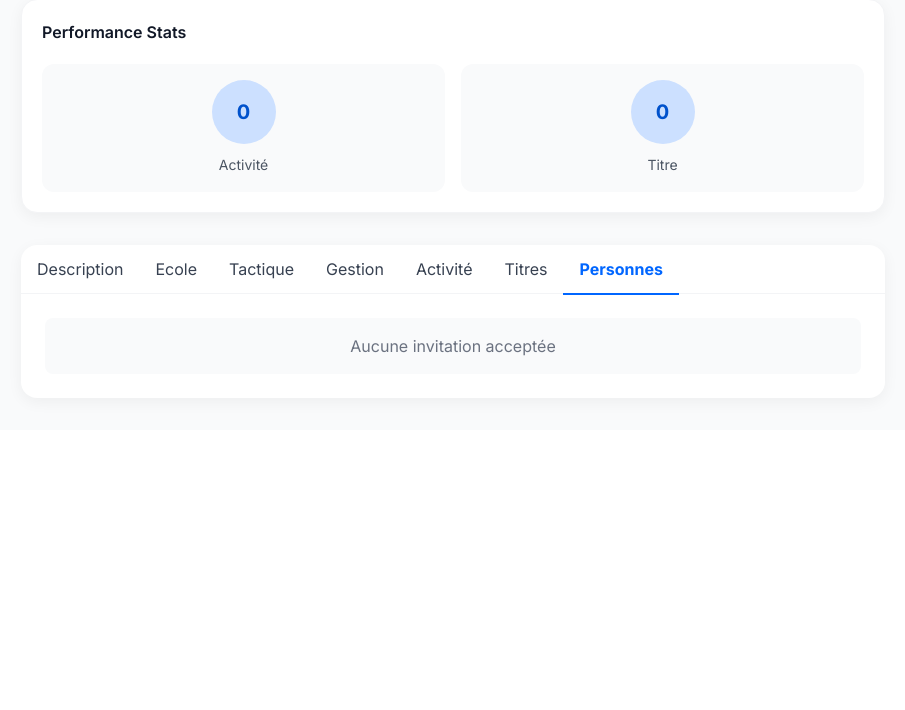
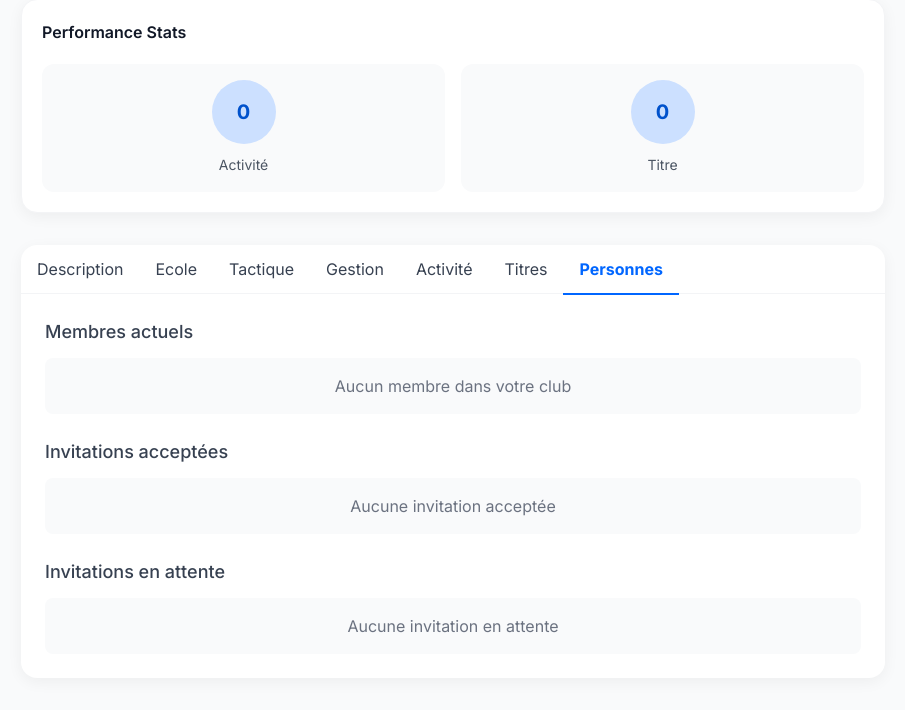
Before and after one commit to zakariaeelhassad/FIL-ROUGE, a Laravel app: template Implementation/resources/views/pages/profil_club_manager.blade.php in a window 1280 px wide, after a click on "Personnes". Shown: the part 524-1234 px from the top of the page, without its empty margins (187-1092 px from the left). Before the commit the page ends 925 px from the top, so only its background shows below. Run offline with Laravel 10, Linux system fonts and the light colour scheme; the template is opened without the code that fills it, so the values that code supplies are empty; some libraries are stand-ins or nearby versions.

Commit message:
j'ai modifier dans la parti des frantend

```diff
--- a/Implementation/resources/views/components/profil/profil_club_admin/personne.blade.php
+++ b/Implementation/resources/views/components/profil/profil_club_admin/personne.blade.php
@@ -1,6 +1,7 @@
+<!-- Section des joueurs -->
 <div class="relative">
     @if(auth()->check() && auth()->id() === $user->id)
-    <div class="flex justify-between items-center mb-4">
+    <div class="flex flex-col sm:flex-row justify-between items-start sm:items-center mb-4 gap-3 sm:gap-0">
         <h3 class="text-xl font-semibold text-gray-800">Joueurs</h3>
         <button
             type="button"
@@ -13,8 +14,52 @@
     </div>
     @endif
 
+    <!-- Affichage des joueurs membres du club -->
+    <div class="mb-6">
+        <h4 class="text-lg font-medium text-gray-700 mb-3">Membres actuels</h4>
+        @if(isset($clubMembers) && $clubMembers->count() > 0)
+            <div class="grid grid-cols-1 sm:grid-cols-2 lg:grid-cols-3 gap-6">
+                @foreach($clubMembers as $member)
+                    @php
+                        $user = $member->user ?? null;
+                    @endphp
+                    <div class="rounded-xl overflow-hidden border border-gray-200 hover:shadow-md transition">
+                        <div class="h-24 bg-gradient-to-r from-brand-700 to-brand-900 relative">
+                            <div class="absolute left-1/2 transform -translate-x-1/2 -bottom-8">
+                                <div class="w-16 h-16 rounded-full bg-white p-1 shadow-md">
+                                    <div class="w-full h-full rounded-full overflow-hidden bg-gray-100">
+                                        <img
+                                            src="{{ asset('storage/' . ($user->profile_image ?? '../../../images/la-personne.png')) }}"
+                                            alt="Profile photo"
+                                            class="w-full h-full object-cover"
+                                        />
+                                    </div>
+                                </div>
+                            </div>
+                        </div>
 
-    @if(isset($invitations) && is_countable($invitations) && $invitations->where('status', 'accepted')->count() > 0)
+                        <div class="pt-10 pb-5 px-4 text-center">
+                            <h3 class="font-semibold text-gray-900">{{ $user->full_name ?? 'Joueur' }}</h3>
+                            <p class="text-gray-500 text-sm">{{ $user->email ?? 'email@example.com' }}</p>
+                            <div class="my-3">
+                                <span class="px-2 py-1 text-xs rounded-full bg-blue-100 text-blue-800 font-semibold">Membre</span>
+                            </div>
+                            <p class="text-xs text-gray-500">Depuis le {{ $member->updated_at->format('d/m/Y') }}</p>
+                        </div>
+                    </div>
+                @endforeach
+            </div>
+        @else
+            <div class="bg-gray-50 rounded-lg p-4 text-center text-gray-500">
+                Aucun membre dans votre club
+            </div>
+        @endif
+    </div>
+
+    <!-- Affichage des invitations acceptées -->
+    <div class="mb-6">
+        <h4 class="text-lg font-medium text-gray-700 mb-3">Invitations acceptées</h4>
+        @if(isset($invitations) && $invitations->where('status', 'accepted')->count() > 0)
             <div class="grid grid-cols-1 sm:grid-cols-2 lg:grid-cols-3 gap-6">
                 @foreach($invitations->where('status', 'accepted') as $invitation)
                     @php
@@ -38,11 +83,9 @@
                         <div class="pt-10 pb-5 px-4 text-center">
                             <h3 class="font-semibold text-gray-900">{{ $user->full_name ?? 'Joueur' }}</h3>
                             <p class="text-gray-500 text-sm">{{ $user->email ?? 'email@example.com' }}</p>
-
                             <div class="my-3">
                                 <span class="px-2 py-1 text-xs rounded-full bg-green-100 text-green-800 font-semibold">Acceptée</span>
                             </div>
-
                             <p class="text-xs text-gray-500">Invité le {{ $invitation->created_at->format('d/m/Y') }}</p>
                         </div>
                     </div>
@@ -53,115 +96,139 @@
                 Aucune invitation acceptée
             </div>
         @endif
-
     </div>
 
-<div id="invitePlayersModal" class="fixed inset-0 z-50 overflow-y-auto hidden" aria-labelledby="invitePlayersModalLabel" role="dialog" aria-modal="true">
-    <div class="flex items-end justify-center min-h-screen pt-4 px-4 pb-20 text-center sm:block sm:p-0">
-        <div class="fixed inset-0 bg-gray-500 bg-opacity-75 transition-opacity" aria-hidden="true"></div>
+    <!-- Affichage des invitations en attente -->
+    <div>
+        <h4 class="text-lg font-medium text-gray-700 mb-3">Invitations en attente</h4>
+        @if(isset($invitations) && $invitations->where('status', 'pending')->count() > 0)
+            <div class="grid grid-cols-1 sm:grid-cols-2 lg:grid-cols-3 gap-6">
+                @foreach($invitations->where('status', 'pending') as $invitation)
+                    @php
+                        $user = $invitation->joueur->user ?? null;
+                    @endphp
+                    <div class="rounded-xl overflow-hidden border border-gray-200 hover:shadow-md transition">
+                        <div class="h-24 bg-gradient-to-r from-brand-700 to-brand-900 relative">
+                            <div class="absolute left-1/2 transform -translate-x-1/2 -bottom-8">
+                                <div class="w-16 h-16 rounded-full bg-white p-1 shadow-md">
+                                    <div class="w-full h-full rounded-full overflow-hidden bg-gray-100">
+                                        <img
+                                            src="{{ asset('storage/' . ($user->profile_image ?? '../../../images/la-personne.png')) }}"
+                                            alt="Profile photo"
+                                            class="w-full h-full object-cover"
+                                        />
+                                    </div>
+                                </div>
+                            </div>
+                        </div>
 
-        <span class="hidden sm:inline-block sm:align-middle sm:h-screen" aria-hidden="true">&#8203;</span>
+                        <div class="pt-10 pb-5 px-4 text-center">
+                            <h3 class="font-semibold text-gray-900">{{ $user->full_name ?? 'Joueur' }}</h3>
+                            <p class="text-gray-500 text-sm">{{ $user->email ?? 'email@example.com' }}</p>
+                            <div class="my-3">
+                                <span class="px-2 py-1 text-xs rounded-full bg-yellow-100 text-yellow-800 font-semibold">En attente</span>
+                            </div>
+                            <p class="text-xs text-gray-500">Invité le {{ $invitation->created_at->format('d/m/Y') }}</p>
+                        </div>
+                    </div>
+                @endforeach
+            </div>
+        @else
+            <div class="bg-gray-50 rounded-lg p-4 text-center text-gray-500">
+                Aucune invitation en attente
+            </div>
+        @endif
+    </div>
+</div>
 
-        <div class="inline-block align-bottom bg-white rounded-lg text-left overflow-hidden shadow-xl transform transition-all sm:my-8 sm:align-middle sm:max-w-3xl sm:w-full">
-            <div class="bg-white px-4 pt-5 pb-4 sm:p-6 sm:pb-4">
-                <div class="sm:flex sm:items-start">
-                    <div class="w-full">
-                        <h3 class="text-lg leading-6 font-medium text-gray-900" id="invitePlayersModalLabel">
-                            Inviter des Joueurs
-                        </h3>
+<!-- Modal d'invitation des joueurs -->
+<div id="invitePlayersModal" class="fixed inset-0 z-50 flex items-center justify-center bg-black bg-opacity-50 hidden">
+    <div class="bg-white rounded-lg shadow-xl w-full max-w-3xl mx-4 sm:mx-6 md:mx-auto max-h-[90vh] overflow-y-auto relative">
+        <!-- Header -->
+        <div class="px-4 py-5 border-b border-gray-200 flex justify-between items-center">
+            <h3 class="text-lg font-medium text-gray-900">Inviter des Joueurs</h3>
+            <button type="button" onclick="closeModal('invitePlayersModal')" class="text-gray-400 hover:text-gray-500">
+                <i class="fas fa-times"></i>
+            </button>
+        </div>
 
-                        <div class="mt-4 mb-4">
-                            <div class="relative">
+        <!-- Contenu du modal -->
+        <div class="px-4 py-5">
+            <!-- Recherche -->
+            <div class="mb-4 relative">
                 <input type="text" id="playerSearch" class="w-full pl-10 pr-4 py-2 border border-gray-300 rounded-lg focus:ring-brand-500 focus:border-brand-500" placeholder="Rechercher un joueur...">
                 <div class="absolute inset-y-0 left-0 pl-3 flex items-center pointer-events-none">
                     <i class="fas fa-search h-5 w-5 text-gray-400" aria-hidden="true"></i>
                 </div>
             </div>
-                        </div>
 
+            <!-- Liste des joueurs -->
             <div class="max-h-80 overflow-y-auto">
-                            <table class="min-w-full divide-y divide-gray-200">
-                                <thead class="bg-gray-50">
+                <table class="min-w-full divide-y divide-gray-200 text-sm">
+                    <thead class="bg-gray-50 sticky top-0">
                         <tr>
-                                        <th scope="col" class="px-6 py-3 text-left text-xs font-medium text-gray-500 uppercase tracking-wider">
-                                            Nom
-                                        </th>
-                                        <th scope="col" class="px-6 py-3 text-left text-xs font-medium text-gray-500 uppercase tracking-wider">
-                                            Email
-                                        </th>
-                                        <th scope="col" class="px-6 py-3 text-left text-xs font-medium text-gray-500 uppercase tracking-wider">
-                                            Action
-                                        </th>
+                            <th class="px-4 py-2 text-left font-medium text-gray-500 uppercase">Nom</th>
+                            <th class="px-4 py-2 text-left font-medium text-gray-500 uppercase">Email</th>
+                            <th class="px-4 py-2 text-left font-medium text-gray-500 uppercase">Action</th>
                         </tr>
                     </thead>
-                                <tbody class="bg-white divide-y divide-gray-200" id="playersList">
-                                    @if(isset($availableJoueurs) && count($availableJoueurs) > 0)
+                    <tbody id="playersList" class="divide-y divide-gray-100">
+                        @if(isset($availableJoueurs) && $availableJoueurs->count() > 0)
                             @foreach($availableJoueurs as $joueur)
+                                @if($joueur->joueurProfile)
                                 <tr class="player-item hover:bg-gray-50">
-                                            <td class="px-6 py-4 whitespace-nowrap">
-                                                <div class="flex items-center">
-                                                    <div class="h-10 w-10 rounded-full bg-gray-200 flex items-center justify-center text-gray-500 mr-3">
-                                                        {{ substr($joueur->name ?? 'J', 0, 1) }}
+                                    <td class="px-4 py-3 whitespace-nowrap">
+                                        <div class="flex items-center gap-3">
+                                            <div class="h-10 w-10 rounded-full bg-gray-200 flex items-center justify-center text-gray-500">
+                                                {{ substr($joueur->full_name ?? $joueur->name ?? 'J', 0, 1) }}
                                             </div>
-                                                    <div>
-                                                        <div class="text-sm font-medium text-gray-900 player-name">{{ $joueur->name }}</div>
-                                                    </div>
+                                            <div class="text-gray-900 font-medium player-name">{{ $joueur->full_name ?? $joueur->name }}</div>
                                         </div>
                                     </td>
-                                            <td class="px-6 py-4 whitespace-nowrap">
-                                                <div class="text-sm text-gray-500 player-email">{{ $joueur->email }}</div>
-                                            </td>
-                                            <td class="px-6 py-4 whitespace-nowrap text-right text-sm font-medium">
+                                    <td class="px-4 py-3 text-gray-500 player-email">{{ $joueur->email }}</td>
+                                    <td class="px-4 py-3 text-right">
                                         <form action="{{ route('invitations.store') }}" method="POST">
                                             @csrf
                                             <input type="hidden" name="joueur_id" value="{{ $joueur->joueurProfile->id }}">
-                                                    <button type="submit" class="inline-flex items-center px-3 py-1.5 border border-transparent text-xs font-medium rounded shadow-sm text-white bg-brand-500 hover:bg-brand-600 focus:outline-none focus:ring-2 focus:ring-offset-2 focus:ring-brand-500">
+                                            <button type="submit" class="px-3 py-1.5 bg-brand-500 hover:bg-brand-600 text-white text-xs rounded">
                                                 Inviter
                                             </button>
                                         </form>
                                     </td>
                                 </tr>
+                                @endif
                             @endforeach
                         @else
                             <tr>
-                                            <td colspan="3" class="px-6 py-4 whitespace-nowrap text-sm text-gray-500 text-center">
-                                                Aucun joueur disponible
-                                            </td>
+                                <td colspan="3" class="px-4 py-4 text-center text-gray-500">Aucun joueur disponible</td>
                             </tr>
                         @endif
                     </tbody>
                 </table>
             </div>
         </div>
-                </div>
-            </div>
-            <div class="bg-gray-50 px-4 py-3 sm:px-6 sm:flex sm:flex-row-reverse">
-                <button type="button" onclick="closeModal('invitePlayersModal')" class="mt-3 w-full inline-flex justify-center rounded-md border border-gray-300 shadow-sm px-4 py-2 bg-white text-base font-medium text-gray-700 hover:bg-gray-50 focus:outline-none focus:ring-2 focus:ring-offset-2 focus:ring-brand-500 sm:mt-0 sm:ml-3 sm:w-auto sm:text-sm">
+
+        <!-- Footer -->
+        <div class="px-4 py-4 border-t border-gray-200 flex justify-end">
+            <button type="button" onclick="closeModal('invitePlayersModal')" class="px-4 py-2 rounded-md border text-gray-700 hover:bg-gray-50">
                 Fermer
             </button>
         </div>
     </div>
 </div>
-</div>
-
+<!-- Scripts -->
 <script>
-    document.addEventListener('DOMContentLoaded', function() {
+    document.addEventListener('DOMContentLoaded', function () {
         const searchInput = document.getElementById('playerSearch');
         const playerItems = document.querySelectorAll('.player-item');
 
         if (searchInput) {
-            searchInput.addEventListener('keyup', function() {
+            searchInput.addEventListener('keyup', function () {
                 const searchValue = this.value.toLowerCase();
-
                 playerItems.forEach(item => {
                     const name = item.querySelector('.player-name')?.textContent.toLowerCase() || '';
                     const email = item.querySelector('.player-email')?.textContent.toLowerCase() || '';
-
-                    if (name.includes(searchValue) || email.includes(searchValue)) {
-                        item.style.display = '';
-                    } else {
-                        item.style.display = 'none';
-                    }
+                    item.style.display = (name.includes(searchValue) || email.includes(searchValue)) ? '' : 'none';
                 });
             });
         }
--- a/Implementation/resources/views/pages/profil_club_manager.blade.php
+++ b/Implementation/resources/views/pages/profil_club_manager.blade.php
@@ -65,7 +65,12 @@
                     @include("components.profil.profil_club_admin.titre")
                 </div>
                 <div id="personnes" class="profile-section hidden">
-                    @include("components.profil.profil_club_admin.personne")
+                    @include('components.profil.profil_club_admin.personne', [
+                            'user' => $user,
+                            'invitations' => $invitations ?? collect(),
+                            'clubMembers' => $clubMembers ?? collect(),
+                            'availableJoueurs' => $availableJoueurs ?? collect()
+                        ])
                 </div>
             </div>
         </div>
```
Also changed, not shown: Implementation/resources/views/components/home/post-card.blade.php (+19 -0 lines). Lines whose indentation alone changed are shown as unchanged.
